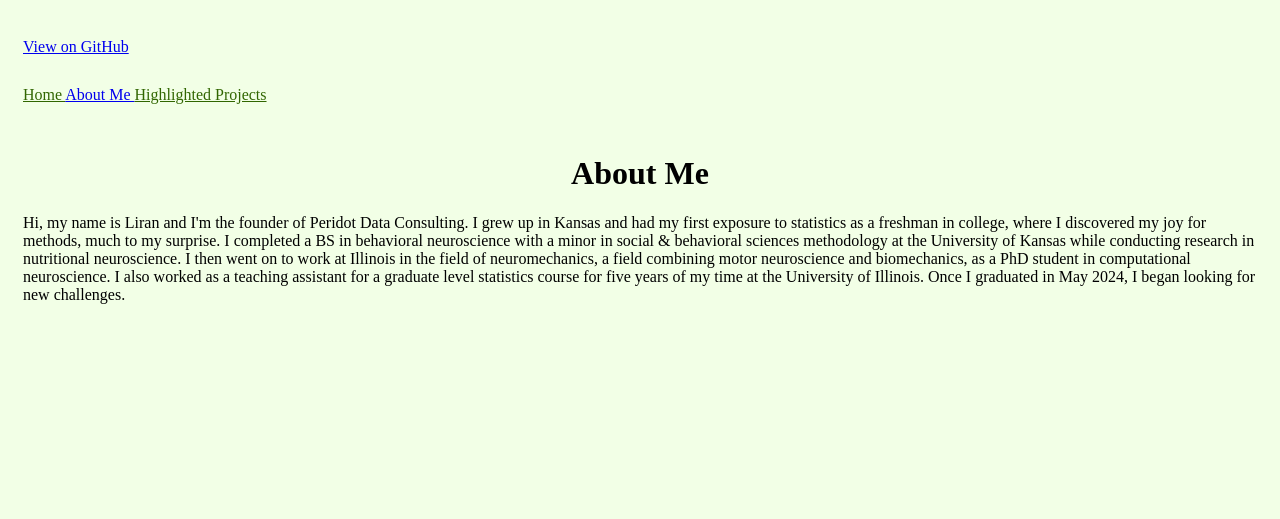
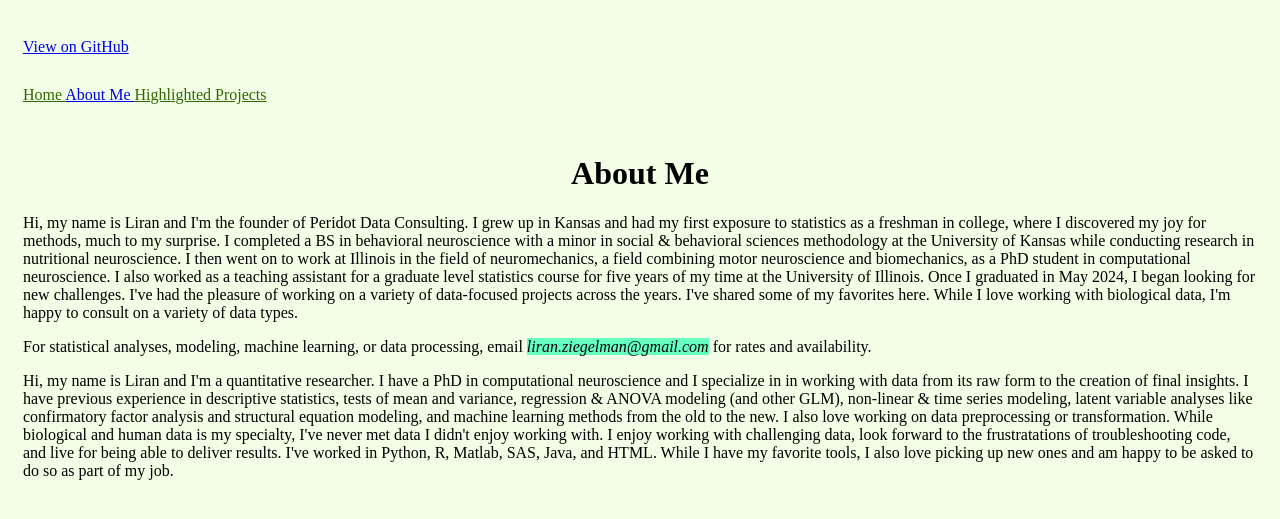
Before and after one commit to lziegelman/lziegelman.github.io, a Jekyll site: the page built from about.html, in a window 1280 px wide. Shown: the top 519 px of the page. Built offline with Jekyll 4.4.1, drawn with Linux system fonts in a browser that asks for light colours.

Commit message:
updated text

```diff
--- a/about.html
+++ b/about.html
@@ -3,6 +3,9 @@
 title: About Me
 ---
 
-<p>Hi, my name is Liran and I'm the founder of Peridot Data Consulting. I grew up in Kansas and had my first exposure to statistics as a freshman in college, where I discovered my joy for methods, much to my surprise. I completed a BS in behavioral neuroscience with a minor in social & behavioral sciences methodology at the University of Kansas while conducting research in nutritional neuroscience. I then went on to work at Illinois in the field of neuromechanics, a field combining motor neuroscience and biomechanics, as a PhD student in computational neuroscience. I also worked as a teaching assistant for a graduate level statistics course for five years of my time at the University of Illinois. Once I graduated in May 2024, I began looking for new challenges.</p>
 
-<p></p>
+<p>Hi, my name is Liran and I'm the founder of Peridot Data Consulting. I grew up in Kansas and had my first exposure to statistics as a freshman in college, where I discovered my joy for methods, much to my surprise. I completed a BS in behavioral neuroscience with a minor in social & behavioral sciences methodology at the University of Kansas while conducting research in nutritional neuroscience. I then went on to work at Illinois in the field of neuromechanics, a field combining motor neuroscience and biomechanics, as a PhD student in computational neuroscience. I also worked as a teaching assistant for a graduate level statistics course for five years of my time at the University of Illinois. Once I graduated in May 2024, I began looking for new challenges. I've had the pleasure of working on a variety of data-focused projects across the years. I've shared some of my favorites here. While I love working with biological data, I'm happy to consult on a variety of data types. </p>
+
+<p> For statistical analyses, modeling, machine learning, or data processing, email <mark style="background: #66ffc2!important"><em>liran.ziegelman@gmail.com</em></mark> for rates and availability. </p>
+
+<p>Hi, my name is Liran and I'm a quantitative researcher. I have a PhD in computational neuroscience and I specialize in in working with data from its raw form to the creation of final insights. I have previous experience in descriptive statistics, tests of mean and variance, regression & ANOVA modeling (and other GLM), non-linear & time series modeling, latent variable analyses like confirmatory factor analysis and structural equation modeling, and machine learning methods from the old to the new. I also love working on data preprocessing or transformation. While biological and human data is my specialty, I've never met data I didn't enjoy working with. I enjoy working with challenging data, look forward to the frustratations of troubleshooting code, and live for being able to deliver results. I've worked in Python, R, Matlab, SAS, Java, and HTML. While I have my favorite tools, I also love picking up new ones and am happy to be asked to do so as part of my job.</p>
```
Also changed, not shown: _posts/2024-01-09-hand.html (renamed from _posts/2018-08-20-bananas.html).
